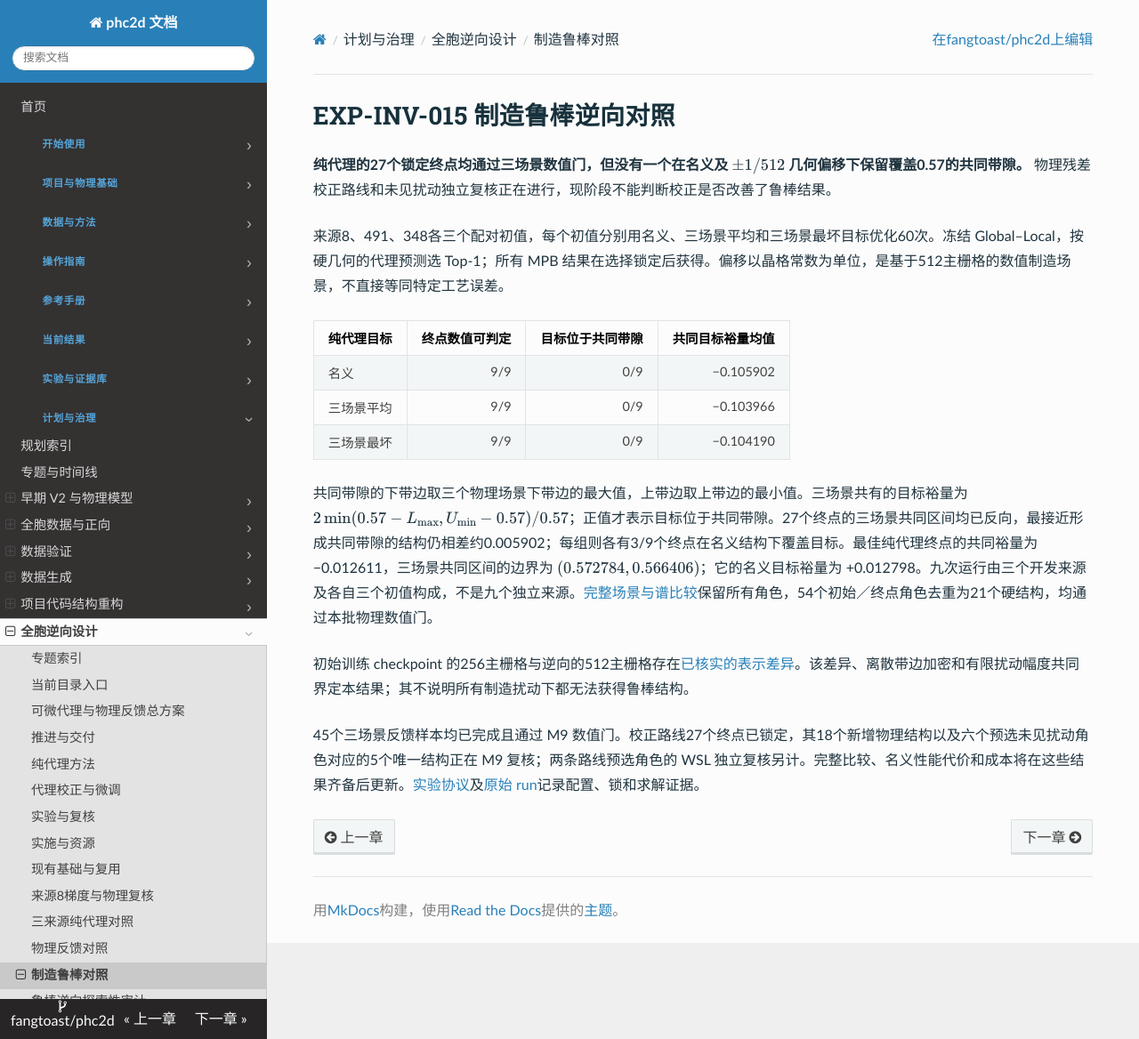
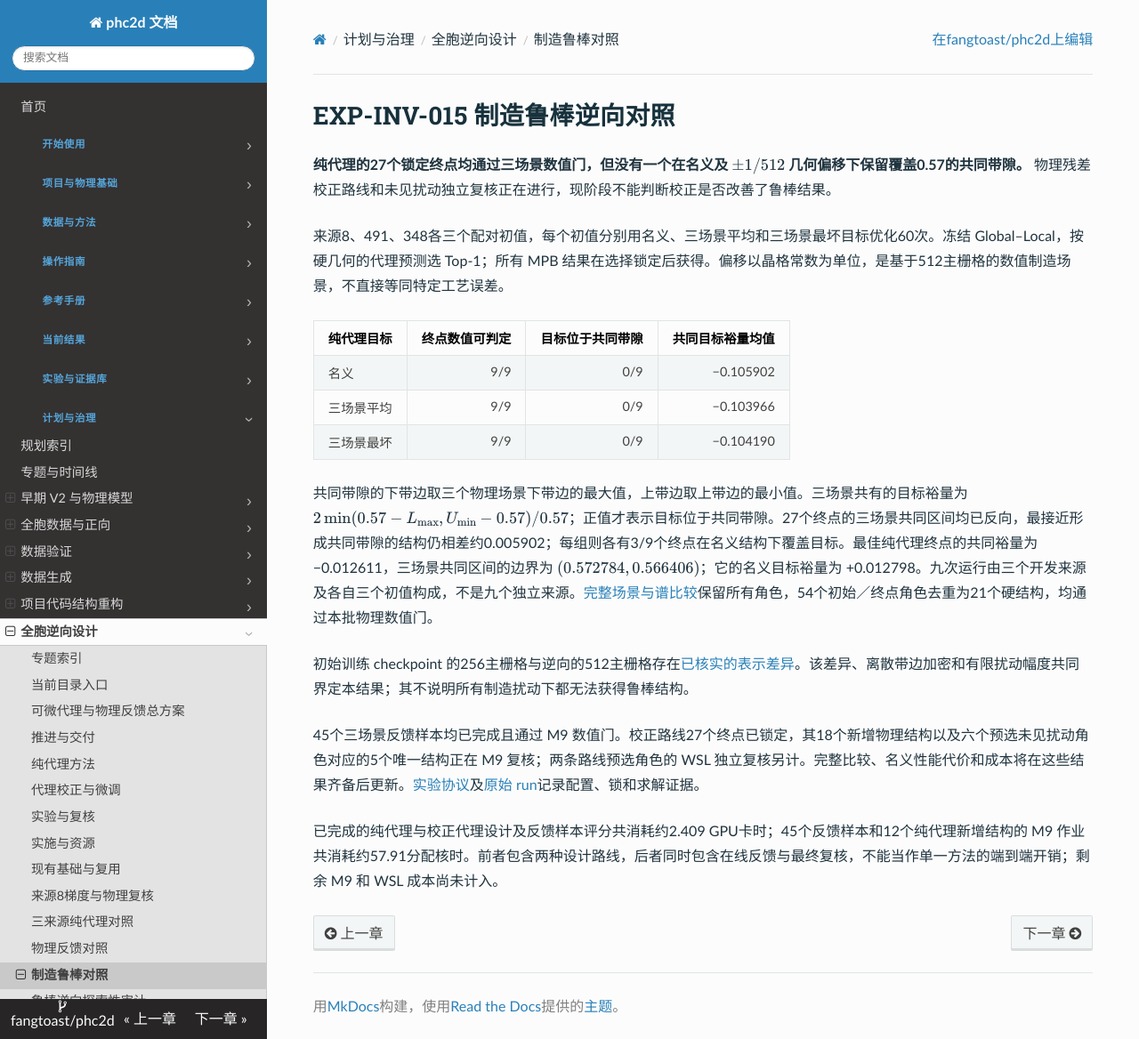
Before and after one commit to fangtoast/phc2d, an MkDocs documentation site: the page built from docs/results/inverse/EXP-INV-015-制造鲁棒对照.md, in a window 1280 px wide and 1168 px high. Shown: the whole window at 89% size. Built offline with MkDocs 1.6.1, drawn with Linux system fonts in a browser that asks for light colours.

Commit message:
Record completed robust campaign compute costs

```diff
--- a/docs/results/inverse/EXP-INV-015-制造鲁棒对照.md
+++ b/docs/results/inverse/EXP-INV-015-制造鲁棒对照.md
@@ -42,3 +42,5 @@ source_artifacts:
 初始训练 checkpoint 的256主栅格与逆向的512主栅格存在[已核实的表示差异](EXP-INV-012-来源8梯度与物理复核.md)。该差异、离散带边加密和有限扰动幅度共同界定本结果；其不说明所有制造扰动下都无法获得鲁棒结构。
 
 45个三场景反馈样本均已完成且通过 M9 数值门。校正路线27个终点已锁定，其18个新增物理结构以及六个预选未见扰动角色对应的5个唯一结构正在 M9 复核；两条路线预选角色的 WSL 独立复核另计。完整比较、名义性能代价和成本将在这些结果齐备后更新。[实验协议](../../../experiments/research/EXP-INV-015-制造鲁棒对照.md)及[原始 run](../../../runs/20261105/EXP-INV-015_202611050412/)记录配置、锁和求解证据。
+
+已完成的纯代理与校正代理设计及反馈样本评分共消耗约2.409 GPU卡时；45个反馈样本和12个纯代理新增结构的 M9 作业共消耗约57.91分配核时。前者包含两种设计路线，后者同时包含在线反馈与最终复核，不能当作单一方法的端到端开销；剩余 M9 和 WSL 成本尚未计入。
```
